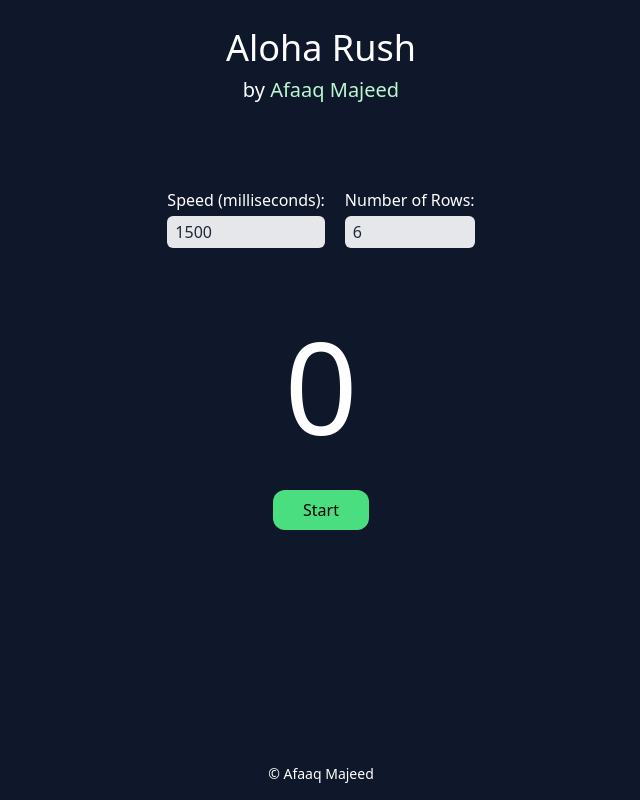
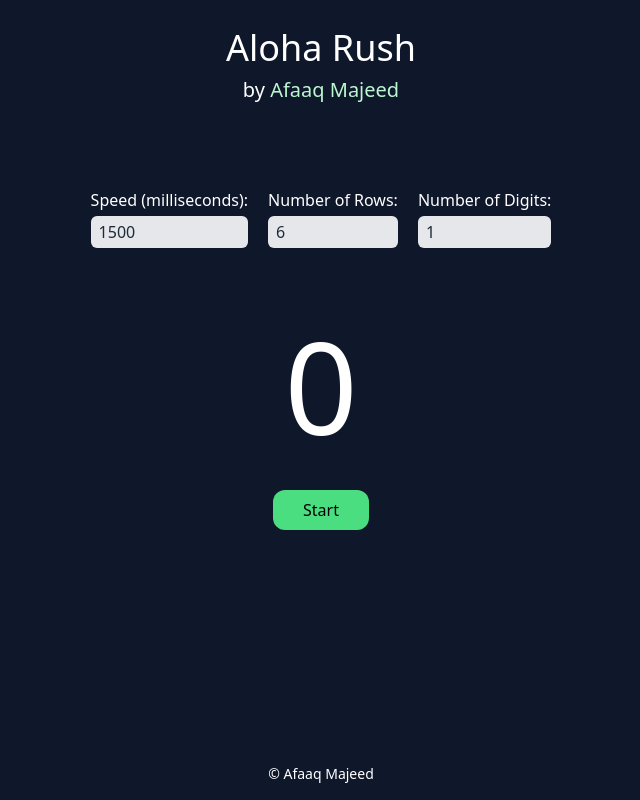
Before and after one commit to afaaq10/aloha, a React (Create React App) app: page / in a window 1280 px wide. Shown: the whole page, without its empty margins (319-959 px from the left). Built offline with nearby package versions, Linux system fonts and the light colour scheme.

Commit message:
added digits control

```diff
--- a/src/App.tsx
+++ b/src/App.tsx
@@ -8,9 +8,16 @@
 
 import React from 'react';
 
-const generateRandomNumbers = () => {
-    return Math.floor(Math.random() * 100) + 1;
+// const generateRandomNumbers = () => {
+//     return Math.floor(Math.random() * 100) + 1;
+// }
+
+const generateRandomNumbers = (numberOfDigits: number) => {
+    const min = Math.pow(10, numberOfDigits - 1); // Minimum value based on numberOfDigits (e.g., 10, 100, 1000)
+    const max = Math.pow(10, numberOfDigits) - 1; // Maximum value based on numberOfDigits (e.g., 99, 999, 9999)
+    return Math.floor(Math.random() * (max - min + 1)) + min;
 }
+
 
 const App = () => {
     const [currentDigitIndex, setCurrentDigitIndex] = React.useState(0);
@@ -19,6 +26,8 @@ const App = () => {
     const [isStarted, setIsStarted] = React.useState<boolean>(false);
     const [speed, setSpeed] = React.useState<number>(1500);
     const [numberOfRows, setNumberOfRows] = React.useState<number>(6);
+    const [numberOfDigits, setNumberOfDigits] = React.useState<number>(1);
+
 
     React.useEffect(() => {
         if (currentDigitIndex === numberOfRows) {
@@ -40,14 +49,14 @@ const App = () => {
         setCurrentDigitIndex(0);
         setIsStarted(true);
 
-        const newNumbers = [generateRandomNumbers()];
+        const newNumbers = [generateRandomNumbers(numberOfDigits)];
         let previousNumber = newNumbers[0];
 
         for (let i = 1; i < numberOfRows; i++) {
             let newNumber;
 
             if (previousNumber >= 0) {
-                newNumber = generateRandomNumbers();
+                newNumber = generateRandomNumbers(numberOfDigits);
             } else {
                 newNumber = Math.floor(Math.random() * (Math.abs(previousNumber) - 1)) + Math.abs(previousNumber) + 1;
             }
@@ -90,12 +99,26 @@ const App = () => {
                 )}
                 {((!isStarted && sum === null) || sum !== null) && (
                     <div className="mt-2">
-                        <label htmlFor="digitsInput" className="text-white">Number of Rows:</label>
+                        <label htmlFor="rowsInput" className="text-white">Number of Rows:</label>
+                        <input
+                            id="rowsInput"
+                            type="number"
+                            value={numberOfRows}
+                            onChange={(e) => setNumberOfRows(parseInt(e.target.value))}
+                            min="1"
+                            max="10"
+                            className="block w-full px-2 py-1 mt-1 text-gray-800 bg-gray-200 rounded-md focus:outline-none focus:ring focus:ring-indigo-200"
+                        />
+                    </div>
+                )}
+                {((!isStarted && sum === null) || sum !== null) && (
+                    <div className="mt-2">
+                        <label htmlFor="digitsInput" className="text-white">Number of Digits:</label>
                         <input
                             id="digitsInput"
                             type="number"
-                            value={numberOfRows}
-                            onChange={(e) => setNumberOfRows(parseInt(e.target.value))}
+                            value={numberOfDigits}
+                            onChange={(e) => setNumberOfDigits(parseInt(e.target.value))}
                             min="1"
                             max="10"
                             className="block w-full px-2 py-1 mt-1 text-gray-800 bg-gray-200 rounded-md focus:outline-none focus:ring focus:ring-indigo-200"
```
